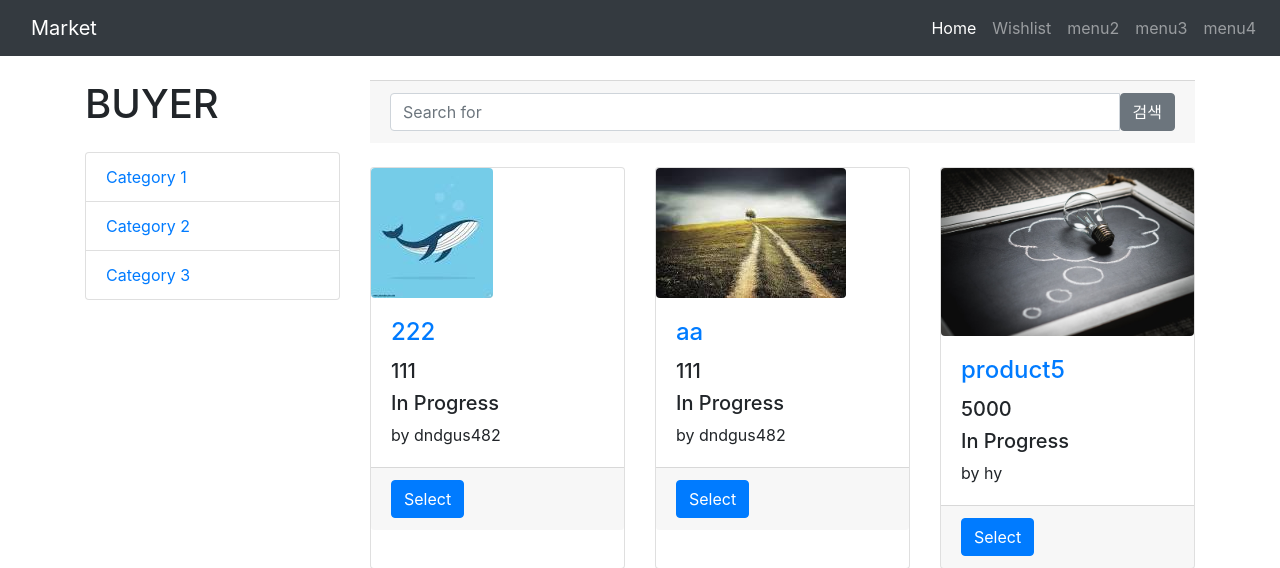
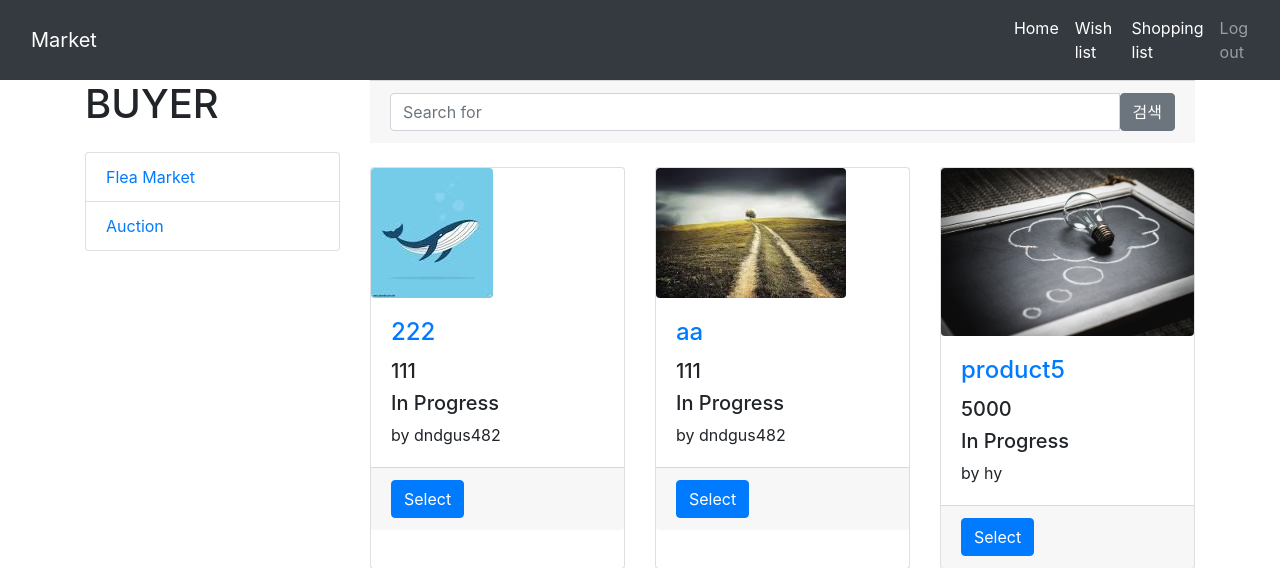
Before and after one commit to ha012345/market, a Django app: page /buyer/ in a window 1280 px wide. Shown: the top 568 px of the page. Run offline with Django 3.2, Linux system fonts and the light colour scheme; data comes from the database, SQL or seed files in the repository; both versions use the stored data as it was after the commit; some libraries are stand-ins or nearby versions.

Commit message:
Buyer 페이지 로그아웃 추가

```diff
--- a/templates/main2.html
+++ b/templates/main2.html
@@ -23,7 +23,7 @@
   <!-- Navigation -->
   <nav class="navbar navbar-expand-lg navbar-dark bg-dark fixed-top">
     <div class="container">
-      <a class="navbar-brand" href="{% url 'main' %}">Market</a>
+      <a class="navbar-brand" href="">Market</a>
         <svg style="display: none">
   <symbol id="magnify" viewBox="0 0 18 18" height="100%" width="100%">
     <path d="M12.5 11h-.8l-.3-.3c1-1.1 1.6-2.6 1.6-4.2C13 2.9 10.1 0          6.5 0S0 2.9 0 6.5 2.9 13 6.5 13c1.6 0 3.1-.6 4.2-1.6l.3.3v.8l5 5          1.5-1.5-5-5zm-6 0C4 11 2 9 2 6.5S4 2 6.5 2 11 4 11 6.5 9 11 6.5            11z" fill="#fff" fill-rule="evenodd"/>
@@ -50,17 +50,14 @@
               <span class="sr-only">(current)</span>
             </a>
           </li>
-          <li class="nav-item">
-            <a class="nav-link" href="wishlist">Wishlist</a>
+          <li class="nav-item active">
+            <a class="nav-link" href="wishlist">Wish list</a>
+          </li>
+          <li class="nav-item active">
+            <a class="nav-link" href="">Shopping list</a>
           </li>
           <li class="nav-item">
-            <a class="nav-link" href="">menu2</a>
-          </li>
-          <li class="nav-item">
-            <a class="nav-link" href="">menu3</a>
-          </li>
-            <li class="nav-item">
-            <a class="nav-link" href="">menu4</a>
+            <a class="nav-link" href="/logout">Log out</a>
           </li>
         </ul>
       </div>
@@ -77,9 +74,8 @@
         <h1 class="my-4">BUYER</h1>
 
           <div class="list-group">
-          <a href="" class="list-group-item">Category 1</a>
-            <a href="" class="list-group-item">Category 2</a>
-              <a href="" class="list-group-item">Category 3</a>
+          <a href="" class="list-group-item">Flea Market</a>
+            <a href="" class="list-group-item">Auction</a>
         </div>
 
       </div>
--- a/untitled1/urls.py
+++ b/untitled1/urls.py
@@ -24,6 +24,7 @@ urlpatterns = [
     path('admin/', admin.site.urls),
     path('signup/', views.signup, name='signup'),
     path('login/', views.login, name='login'),
+    path('logout/', views.logout, name='logout'),
     path('', views.login, name='login'),
     path('seller/', views.main, name='main'),
     #path('seller/product=<int:board_id>', views.view, name='seller_view'),
@@ -37,4 +38,4 @@ urlpatterns = [
     path('seller/post=<int:product_id>/product_change', views.product_change, name='product_change'),
     path('seller/post=<int:product_id>/product_change/product_changing', views.product_changing,
          name='product_changing'),
-]
+] + static(settings.MEDIA_URL, document_root=settings.MEDIA_ROOT)
```
Also changed, not shown: db.sqlite3, media/i2.jpg (added), media/i2_KlwMkqW.jpg (added), media/i2_NbOzZSE.jpg (added), media/i2_OJVhUzF.jpg (added), media/i3.jpg (added), media/q11.jpg (added).
